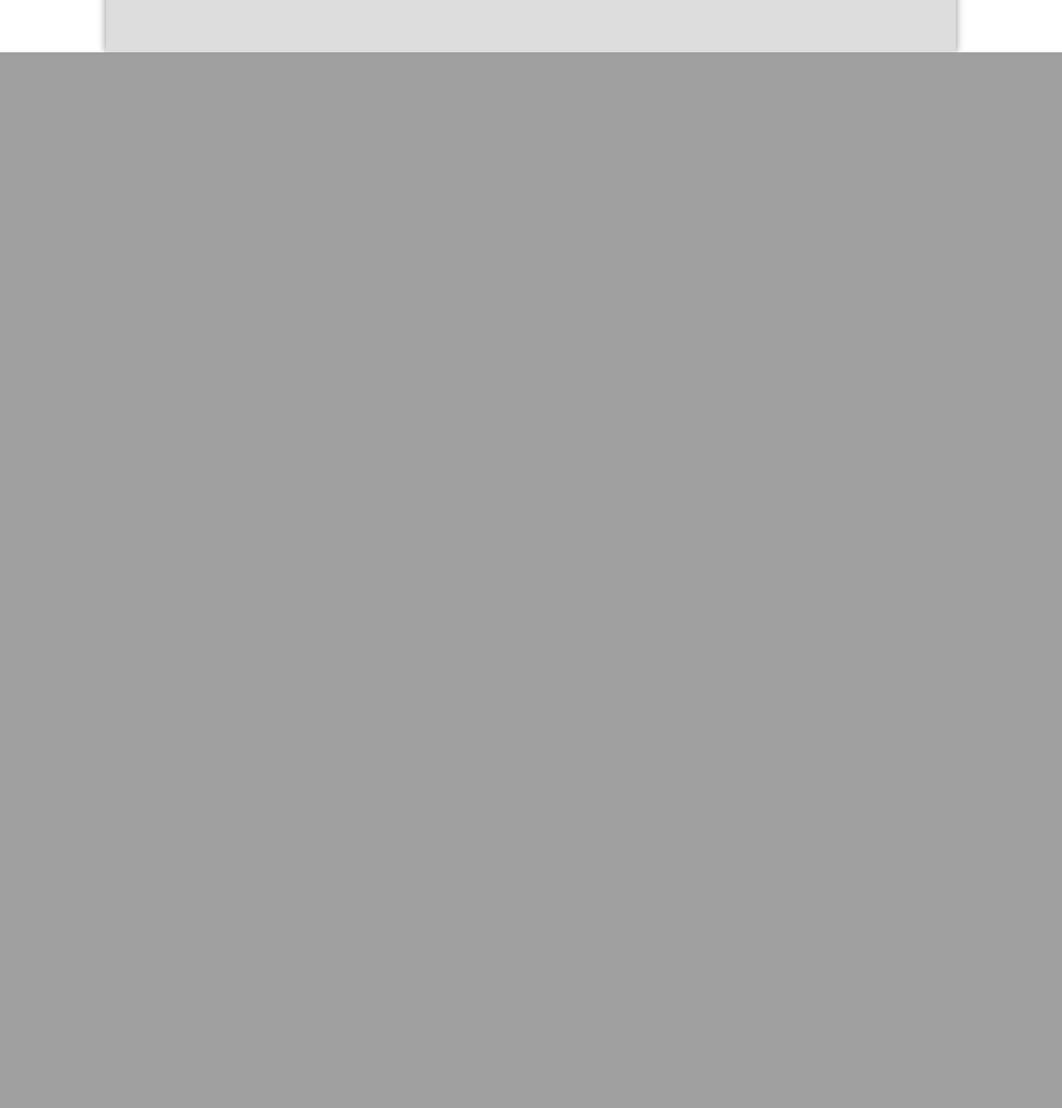
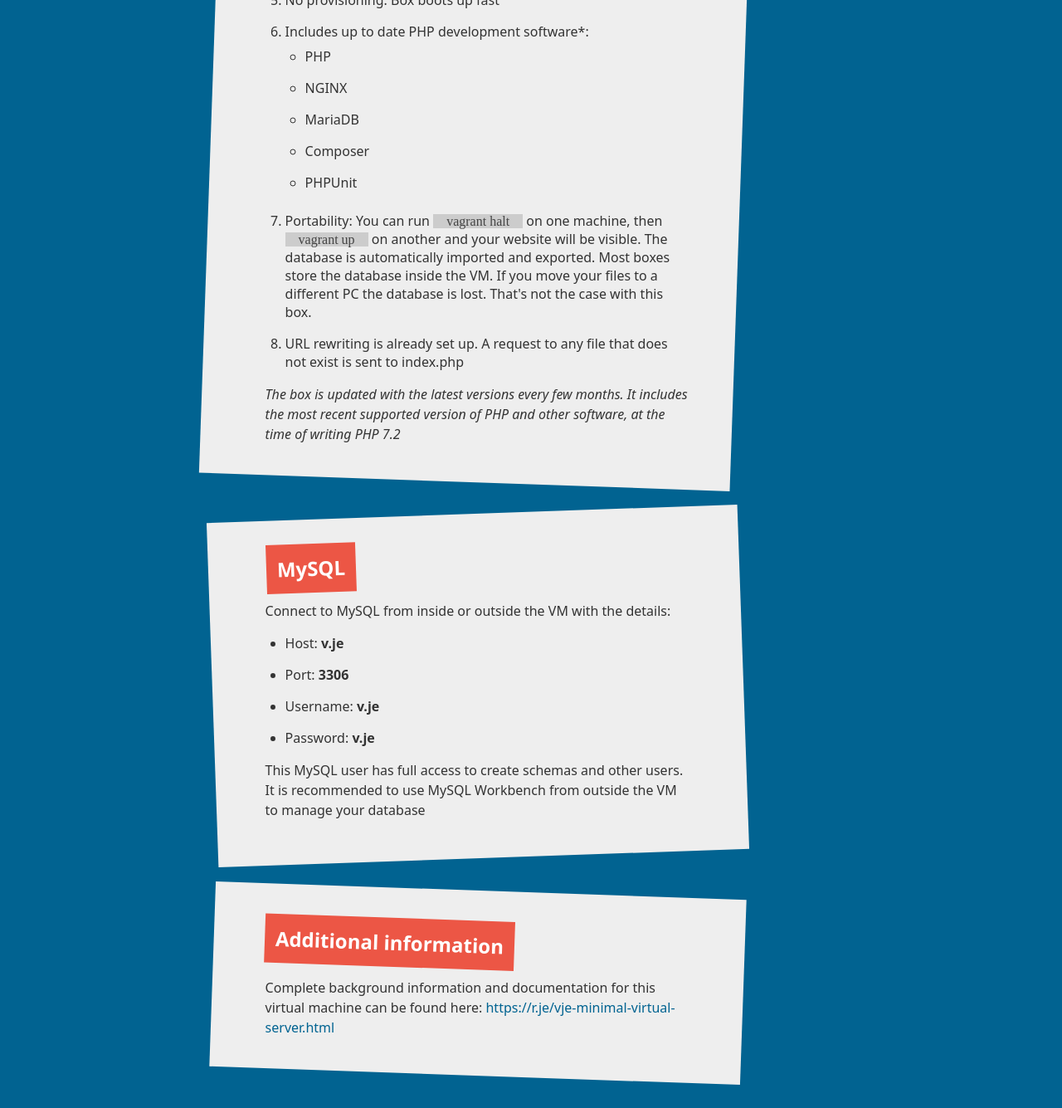
Before and after one commit to TRPB/v.je, a PHP site: page / in a window 1280 px wide. Shown: the part 1265-2600 px from the top of the page at 83% size. Before the commit the page ends 1328 px from the top, so only its background shows below. Run offline with PHP 8.4, Linux system fonts and the light colour scheme.

Commit message:
update landing page CSS

```diff
--- a/vje.css
+++ b/vje.css
@@ -1,62 +1,143 @@
+
 * {margin: 0; padding: 0;}
+body {overflow-x: hidden; background-color: #016391; font-family: "Noto Sans"; color: #333; }
 
-html {font-family: 'Oxygen', verdana, sans-serif; -webkit-filter: blur(50px); -webkit-animation: blur 0.8s 1;
- animation-fill-mode: forwards; }
+form {display: block; overflow: auto; margin-top: 1em; margin-bottom: 1em;}
+form input, form label, form textarea {width: 40%;  display: block; float: left; margin-bottom: 1em;}
+form label {clear: both; margin-right: 2%;}
+form input[type="submit"] { margin-left: 42%; }
+form input, form textarea {font-family: "Noto Sans"; padding: 1em;}
+form textarea {height: 6em;}
 
-body {background-color: #fff;}
-header {background-color: #2ba3d4; color: white;
-
-height: 30vh;
+code.inline {display: inline; transform: none; padding: auto; margin: auto; padding-top: 0; padding-bottom: 0; color: #444; background-color: #ccc}
+ header { transform: rotate(-10deg); min-height: 25vw;  margin-top: -10vw; width: 120%; margin-left: -20.8%; z-index: 50;
+ background: #5D4E65;
+  max-height: 25vw;
+  position: relative;
+font-size: 1vw;
 
 }
 
-
-section {
-  display: block;
-background-image: url(bg.png);
-background-position:0px 0px;
-    -webkit-animation: back 200s 1;
-     -webkit-animation-timing-function: linear;
-     height: 30vh;
-     box-shadow: inset 0px -5px 20px #ddd;
+header:before { background-image: url(back.png);
+  filter: blur(5px); content: "";
+  position: absolute;
+  width: 100%;
+  height: 100%;
+   background-size: 100%;
+   background-position: 20em -50px;
 }
 
-@-webkit-keyframes back{
-        0% {
-       background-position:0px 0px;
-        }
-        100% {
-        background-position: -5000px -5000px;
-       }
-      }
 
-@-webkit-keyframes blur{
-        0% {
-   		 -webkit-filter: blur(50px);
-        }
-        100% {
-       -webkit-filter: blur(0px);
-       }
-      }
 
-@-webkit-keyframes back2{
-        0% {
-   		 background-position:0px 0px;
-        }
-        100% {
-        background-position: 10vw 10vh;
-       }
-      }
 
-h1 { font-size:10vh; color: white; text-align: center; padding-top: 5%; text-shadow: 2px 2px 2px #000;}
+header > h2 {
+margin-top: 14vw;
+    width: 100%;
+    display: block;
+text-shadow: 2px 2px 2px #000; color: white; font-size: 3em; margin-left: 20%; transform: rotate(10deg); padding-bottom: 0;}
 
-main {min-height: 70vh; background-color: #ddd; width: 70vw; display: block; margin: auto; padding: 5%; box-shadow: 0px 0px 10px #888; color:#444;}
+header nav { transform: rotate(10deg);  padding-left: 20%; color: white; width: 100%; display: block;}
+header nav h2 {display: block; cursor: default;  width: 10em; padding: 0.5vw 0;}
+header nav h2:before {content: " > ";}
+header a {color: white; text-decoration: none;}
 
-main h2 {font-size:2em;}
 
-p, li, h2 {margin-bottom: 1em;}
-ol {margin-left: 30px;}
+header nav > ul {
+  font-size: 12pt;
+      transform-origin: top left;
 
-pre {margin-top: 20px;}
-code {background-color: #ccc;}
-pre code {display: block;}
+transform: scaleZ(10) scale(0) rotate(-6deg);
+  overflow: hidden;
+
+ padding: 2em; min-width: 30em;
+
+transition: transform 0.3s ease-in;
+position: absolute;
+background-color: #333;
+margin-top: -10px;
+
+z-index: 999;
+
+list-style-type: none;
+}
+
+
+table {border-collapse: collapse; margin-bottom: 2em; margin-top: 2em;}
+table td {padding: 0.5em;}
+table tr td:nth-child(odd), table tr th:nth-child(odd) {border-right: 1px solid #888;}
+table th {border-bottom: 1px solid #888;}
+header a, header a:visited {color: white;}
+
+
+header nav > ul:hover, header > nav h2:hover + ul {display: block; transform: scaleZ(10) scale(1) rotate(-6deg);}
+p {line-height: 1.5em;}
+
+
+main {width: 50%; padding-top: 5vw; display: block; margin-left: 20%;}
+
+main h1 {margin-top: 18vw; background-color: #29cc7c;
+
+  color: white; transform: rotate(-10deg) scaleZ(-1) ;
+
+  z-index: -1;transform-origin: top left; font-size: 1.6vw; max-width: 42vw; padding: 1vw; margin-left: 3vw;}
+
+
+article > time {display: block; position: absolute;}
+
+
+section > div > em {display: block; margin: 0.5em 0;}
+main article section:nth-of-type(odd) {
+ background-color: #eee; margin-left: 0em;
+ margin-bottom: 3vw;
+ transform: rotate(2deg);
+ padding: 3vw;
+}
+main article section:nth-of-type(even) {
+ background-color: #eee; margin-left: 0em;
+ margin-bottom: 3vw;
+ transform: rotate(-2deg);
+  padding: 3vw;
+}
+
+footer { width: 21%; background-color: #23212C; color: white; padding: 3%; ; padding-top:  15vw;
+padding-bottom: 20em;
+padding-right: 6%;
+transform: rotate(-3deg);
+transform-origin: top left;
+
+}
+main > article { }{}
+a,a:visited {color: #016391; text-decoration: none;}
+a:hover{  color: #333; }
+
+h1,h2,h3,h4,h5,li,p {padding: 0.5em 0;}
+
+ul, ol {margin-left: 1.5em;}
+
+body {display: flex;  flex-wrap: wrap;}
+
+footer a, footer a:visited {color: #ccc;}
+footer a:hover {color: #fff;}
+
+main article section:nth-of-type(1)  { z-index: 1; transform: translateZ(1);}
+main article h1 {z-index: 4;  position: absolute;}
+
+section > div {padding: 0 2vw;}
+main article section:nth-of-type(even) > div {
+ transform: rotate(2deg);
+
+}
+
+main article section:nth-of-type(odd) > div {
+ transform: rotate(-2deg);
+}
+
+article section:nth-of-type(odd) h2 {transform: rotate(2deg); transform-origin: top left; color: white; background-color: #ec5645; padding: 1vw; display: inline-block; transform-origin: top right;}
+article section:nth-of-type(even) h2 {transform: rotate(-2deg); transform-origin: top left; color: white; background-color: #ec5645; padding: 1vw; display: inline-block;}
+
+
+
+code {padding: 0em 1em; font-family: "Hack"; color: white; background-color: #1e1e1e; transform: rotate(-1deg); margin-bottom: 2em; margin-top: 2em; transform-origin: top left; white-space: pre; overflow-x: auto; overflow-y: hidden;}
+code > * {transform: rotate(1deg); display: inline-block; margin-left: 3vw;}
+
+pre > code {display: block;}
```
